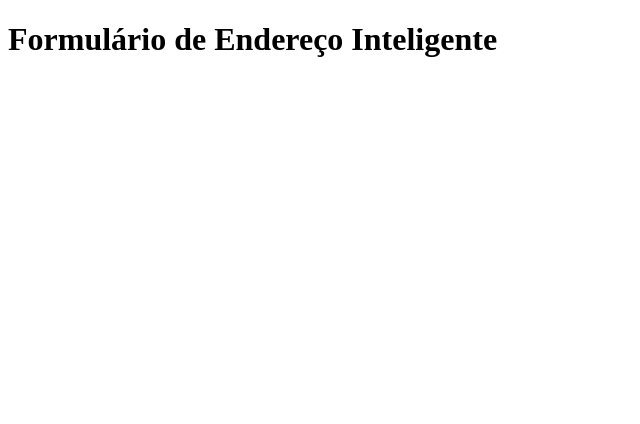
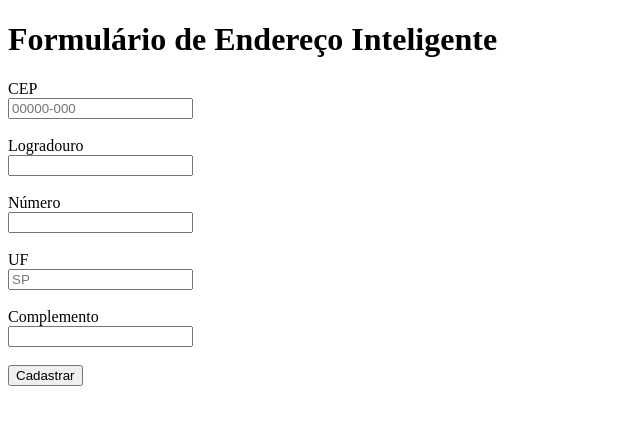
Before and after one commit to liliancristinedu/Atividade-Formativa---AVD1, a plain HTML site: page endereco.html in a window 1280 px wide. Shown: the whole page, without its empty margins (0-640 px from the left). Drawn offline with Linux system fonts and the light colour scheme.

Commit message:
criaçãodo do formulario html

```diff
--- a/endereco.html
+++ b/endereco.html
@@ -7,5 +7,23 @@
 </head>
 <body>
     <h1>Formulário de Endereço Inteligente</h1>
+    <form id="form-endereco" novalidate>
+        <label for="cep">CEP</label><br>
+        <input type="text" id="cep" name="cep" placeholder="00000-000" maxlength="9" required>
+        <br><br>
+        <label for="logradouro">Logradouro</label><br>
+        <input type="text" id="logradouro" name="logradouro" required>
+        <br><br>
+        <label for="numero">Número</label><br>
+        <input type="text" id="numero" name="numero" required>
+        <br><br>
+        <label for="uf">UF</label><br>
+        <input type="text" id="uf" name="uf" placeholder="SP" maxlength="2" required>
+        <br><br>
+        <label for="complemento">Complemento</label><br>
+        <input type="text" id="complemento" name="complemento">
+        <br><br>
+        <button type="submit">Cadastrar</button>
+    </form>
 </body>
 </html>
```
